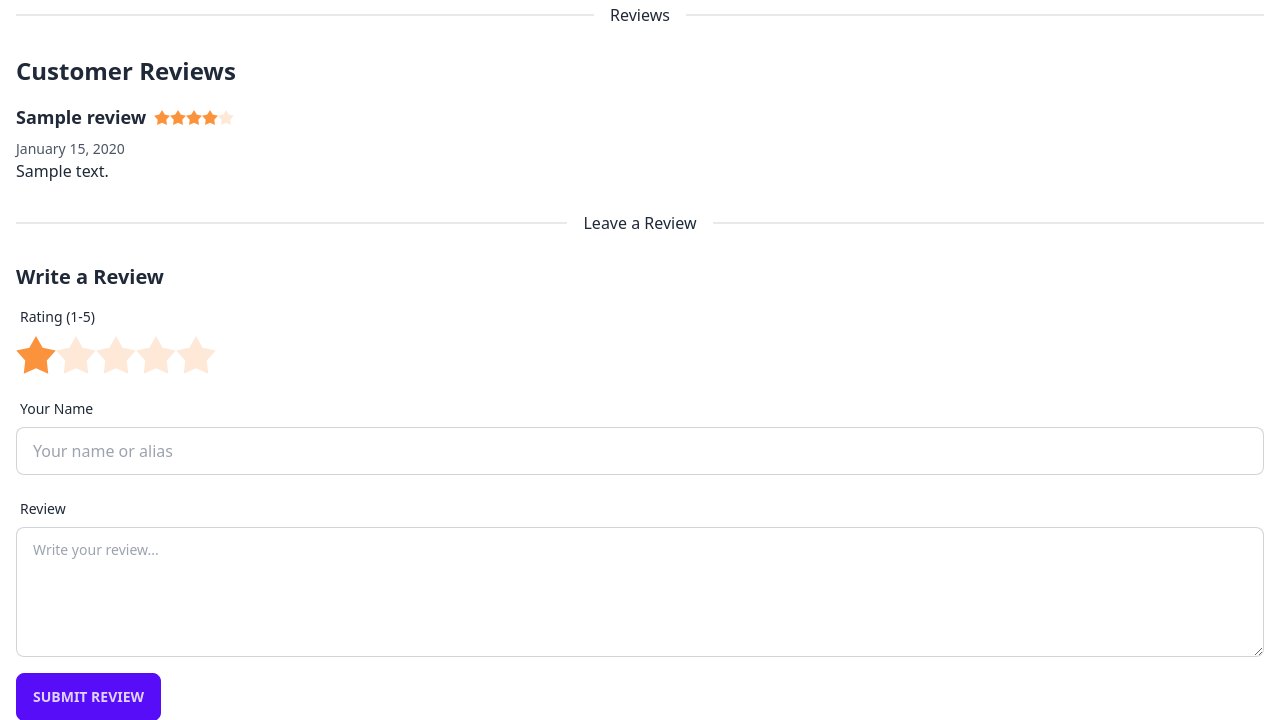
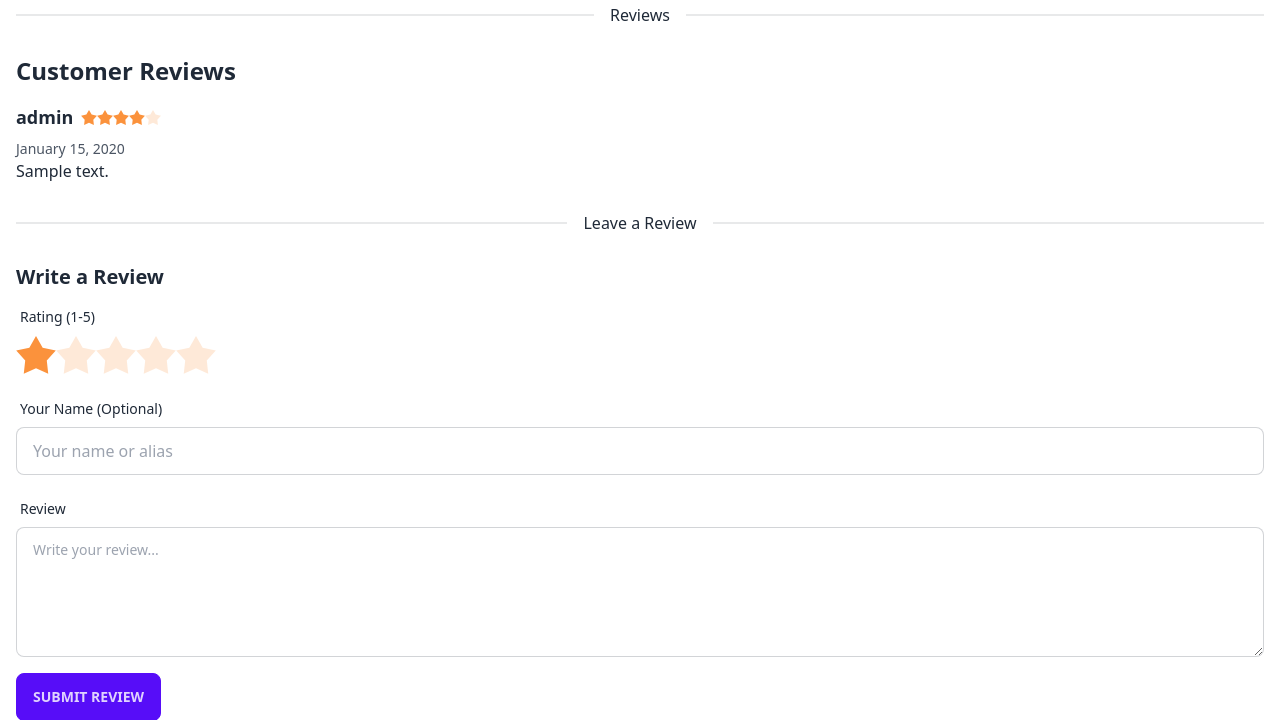
Before and after one commit to pannlnwza/bookstore, a Django app: page /book/1/ in a window 1280 px wide. Shown: the part 1337-2057 px from the top of the page. Run offline with Django 5.2, Linux system fonts and the light colour scheme; a user stored in the database is signed in; data comes from the database, SQL or seed files in the repository; tables that the repository leaves empty hold one stand-in row (values such as "Sample post"); some libraries are stand-ins or nearby versions.

Commit message:
fix: reviewwe name

```diff
--- a/bookstore/templates/bookstore/book_detail.html
+++ b/bookstore/templates/bookstore/book_detail.html
@@ -71,7 +71,7 @@
                 {% for review in reviews %}
                     <li class="mb-4">
                         <div class="flex items-center mb-2">
-                        <p class="text-lg mr-2"><strong>{{ review.name }}</strong></p>
+                        <p class="text-lg mr-2"><strong>{{ review.user.username }}</strong></p>
 
                             <!-- Star Rating Display -->
                             <div class="rating rating-sm">
@@ -125,9 +125,9 @@
         <!-- User's Name -->
         <div class="form-control mb-4">
             <label class="label">
-                <span class="label-text">Your Name</span>
+                <span class="label-text">Your Name (Optional)</span>
             </label>
-            <input type="text" name="name" class="input input-bordered w-full" placeholder="Your name or alias" value="{{ form.name.value|default_if_none:'Anonymous' }}">
+            <input type="text" name="name" class="input input-bordered w-full" placeholder="Your name or alias" value="{{ form.name }}">
         </div>
 
         <!-- Review Text -->
```
